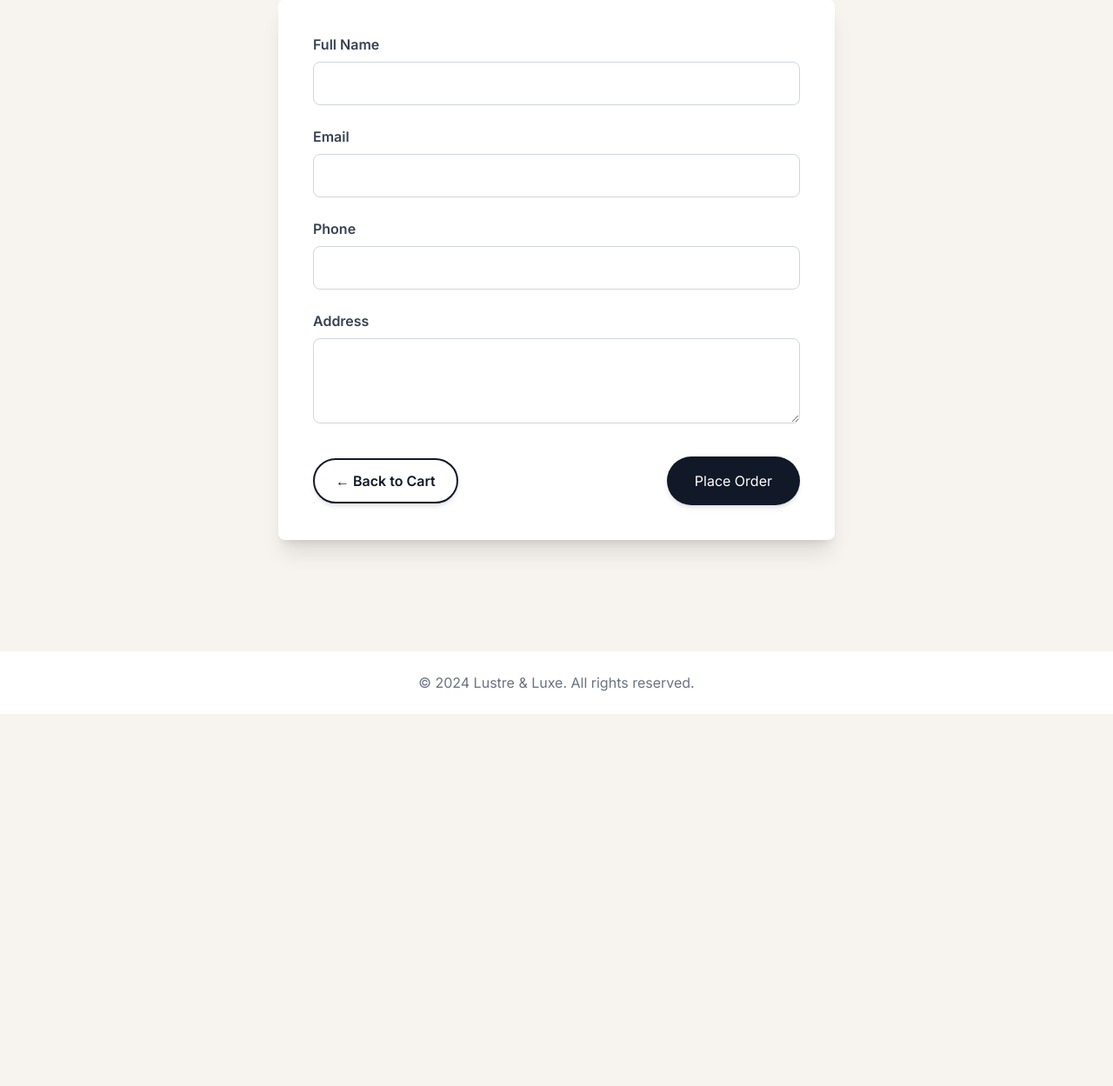
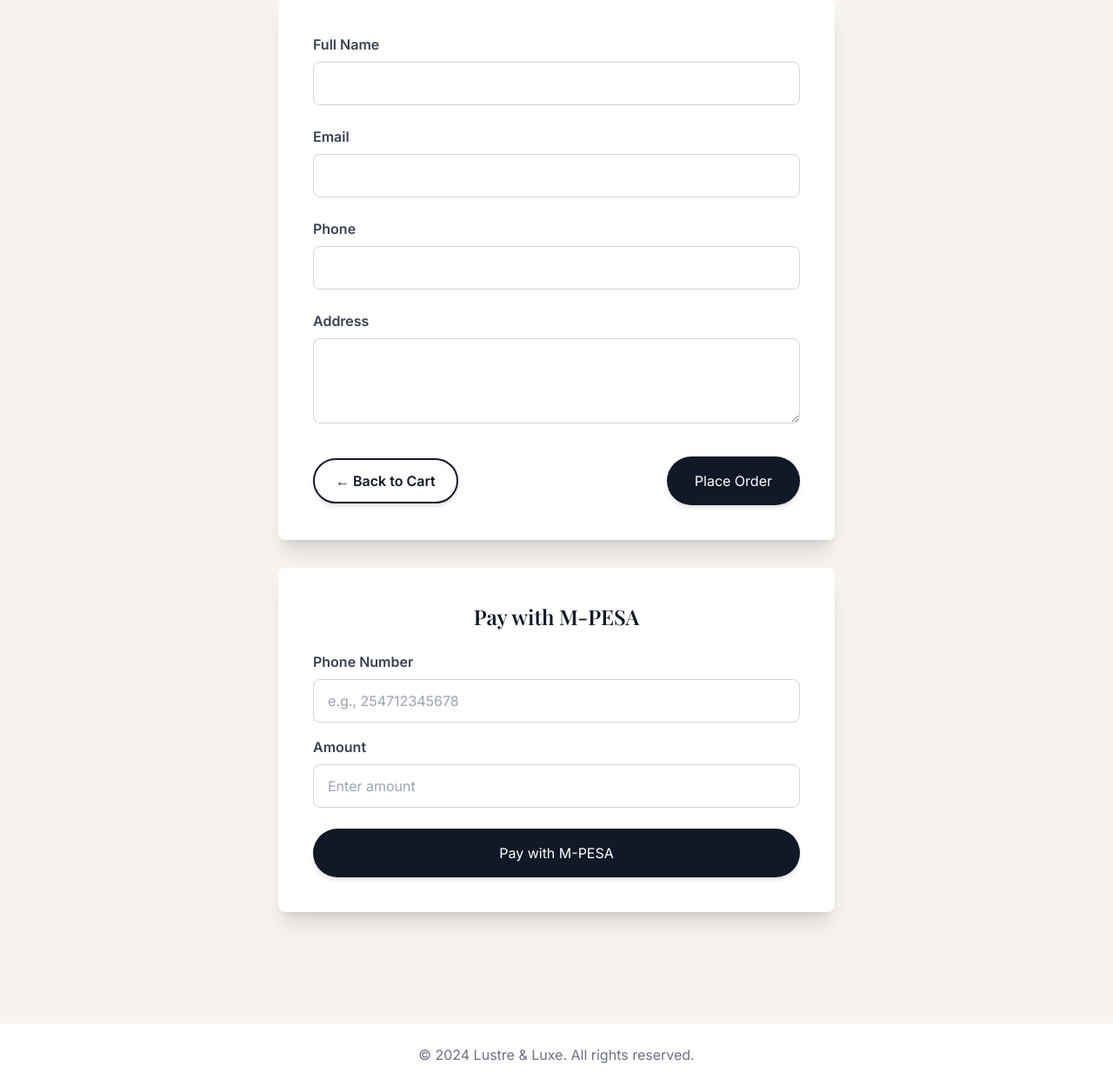
Before and after one commit to myusercloud/lustreandluxe, a Django app: page /checkout/ in a window 1280 px wide. Shown: the part 243-1492 px from the top of the page at 87% size. Before the commit the page ends 1064 px from the top, so only its background shows below. Run offline with Django 5.2, Linux system fonts and the light colour scheme; some libraries are stand-ins or nearby versions; some web fonts are replaced.

Commit message:
Implement M-PESA payment integration with API credentials and callback handling

```diff
--- a/lustreandluxe/lustreandluxe/shop/templates/shop/checkout.html
+++ b/lustreandluxe/lustreandluxe/shop/templates/shop/checkout.html
@@ -1,17 +1,11 @@
 {% load static %}
-<!--
-  Checkout Page for "Lustre & Luxe"
-  Refactored from Bootstrap to Tailwind CSS for a cohesive design.
--->
 <!DOCTYPE html>
 <html lang="en">
 <head>
     <meta charset="UTF-8">
     <meta name="viewport" content="width=device-width, initial-scale=1.0">
     <title>Checkout - Lustre & Luxe</title>
-    <!-- Load Tailwind CSS from CDN -->
     <script src="https://cdn.tailwindcss.com"></script>
-    <!-- Load Google Fonts for 'Inter' and 'Playfair Display' -->
     <link rel="preconnect" href="https://fonts.googleapis.com">
     <link rel="preconnect" href="https://fonts.gstatic.com" crossorigin>
     <link href="https://fonts.googleapis.com/css2?family=Playfair+Display:ital,wght@0,400..900;1,400..900&family=Inter:wght@300;400;500;600;700&display=swap" rel="stylesheet">
@@ -27,18 +21,15 @@
 </head>
 <body class="bg-[#f7f3ef] text-gray-800 font-inter">
 
-    <!-- Navigation Bar -->
     <nav class="bg-white shadow-sm sticky top-0 z-50">
         <div class="container mx-auto px-4 py-4 md:flex md:items-center md:justify-between">
             <a href="/" class="font-playfair text-2xl font-semibold text-gray-900">Lustre & Luxe</a>
 
             <div class="flex items-center space-x-6 mt-4 md:mt-0">
-                <!-- Navigation links -->
                 <a href="#" class="text-gray-600 hover:text-gray-900 transition duration-300">Rings</a>
                 <a href="#" class="text-gray-600 hover:text-gray-900 transition duration-300">Necklaces</a>
                 <a href="#" class="text-gray-600 hover:text-gray-900 transition duration-300">Bracelets</a>
 
-                <!-- Search bar with SVG icon -->
                 <div class="relative hidden sm:block">
                     <input type="search" placeholder="Search..." class="pl-10 pr-4 py-2 rounded-full border border-gray-300 focus:outline-none focus:ring-2 focus:ring-gray-900 transition duration-300 w-48">
                     <svg class="absolute left-3 top-1/2 transform -translate-y-1/2 w-5 h-5 text-gray-400" fill="none" stroke="currentColor" viewBox="0 0 24 24" xmlns="http://www.w3.org/2000/svg"><path stroke-linecap="round" stroke-linejoin="round" stroke-width="2" d="M21 21l-6-6m2-5a7 7 0 11-14 0 7 7 0 0114 0z"></path></svg>
@@ -51,7 +42,7 @@
         <h1 class="font-playfair text-4xl sm:text-5xl font-semibold text-center text-gray-900 mb-10">Secure Checkout</h1>
 
         <div class="bg-white p-8 sm:p-10 rounded-lg shadow-xl">
-            <form method="post">
+            <form method="post" id="order-form">
                 {% csrf_token %}
                 <div class="mb-6">
                     <label for="fullName" class="block text-gray-700 font-semibold mb-2">Full Name</label>
@@ -83,14 +74,52 @@
                 </div>
             </form>
         </div>
+
+        <div class="bg-white p-8 sm:p-10 rounded-lg shadow-xl mt-8">
+            <h2 class="font-playfair text-2xl font-semibold text-center text-gray-900 mb-6">Pay with M-PESA</h2>
+            <form id="payment-form">
+                <div class="mb-4">
+                    <label for="phone-mpesa" class="block text-gray-700 font-semibold mb-2">Phone Number</label>
+                    <input type="text" id="phone-mpesa" class="w-full px-4 py-3 rounded-lg border border-gray-300 focus:outline-none focus:ring-2 focus:ring-gray-900 transition duration-300" placeholder="e.g., 254712345678" required>
+                </div>
+                <div class="mb-6">
+                    <label for="amount-mpesa" class="block text-gray-700 font-semibold mb-2">Amount</label>
+                    <input type="number" id="amount-mpesa" class="w-full px-4 py-3 rounded-lg border border-gray-300 focus:outline-none focus:ring-2 focus:ring-gray-900 transition duration-300" placeholder="Enter amount" required>
+                </div>
+                <button type="submit" class="w-full px-8 py-4 rounded-full text-white bg-gray-900 hover:bg-gray-700 transition duration-300 shadow-md">
+                    Pay with M-PESA
+                </button>
+            </form>
+        </div>
+
     </div>
 
-    <!-- Footer -->
     <footer class="bg-white py-6 mt-12">
         <div class="container mx-auto px-4 text-center text-gray-500">
             &copy; 2024 Lustre & Luxe. All rights reserved.
         </div>
     </footer>
 
+    <script>
+        document.getElementById("payment-form").addEventListener("submit", async (e) => {
+            e.preventDefault();
+            const phone = document.getElementById("phone-mpesa").value;
+            const amount = document.getElementById("amount-mpesa").value;
+
+            try {
+                const res = await fetch(`/initiate-payment/?phone=${phone}&amount=${amount}`);
+                if (!res.ok) {
+                    throw new Error(`HTTP error! status: ${res.status}`);
+                }
+                const data = await res.json();
+                console.log(data);
+                alert("Check your phone to complete payment");
+            } catch (error) {
+                console.error("Payment initiation failed:", error);
+                alert("Failed to initiate payment. Please try again.");
+            }
+        });
+    </script>
+
 </body>
 </html>
--- a/lustreandluxe/lustreandluxe/shop/urls.py
+++ b/lustreandluxe/lustreandluxe/shop/urls.py
@@ -8,4 +8,6 @@ urlpatterns = [
     path('cart/add/<int:product_id>/', views.cart_add, name='cart_add'),
     path('cart/remove/<int:product_id>/', views.cart_remove, name='cart_remove'),
     path('checkout/', views.checkout, name='checkout'),
+    path("initiate-payment/", views.initiate_payment, name="initiate_payment"),
+    path("mpesa/callback/", views.mpesa_callback, name="mpesa_callback"),
 ]
--- a/lustreandluxe/lustreandluxe/shop/views.py
+++ b/lustreandluxe/lustreandluxe/shop/views.py
@@ -3,6 +3,11 @@ from django.contrib import messages
 from django.shortcuts import redirect, render, get_object_or_404
 from .models import Order, OrderItem, Product
 from django.views.decorators.http import require_POST
+from django.http import JsonResponse
+from .mpesa import lipa_na_mpesa
+from django.views.decorators.csrf import csrf_exempt
+import json
+
 
 
 # Product views
@@ -103,3 +108,22 @@ def checkout(request):
         return redirect('product_list')
 
     return render(request, 'shop/checkout.html')
+
+
+
+
+
+def initiate_payment(request):
+    phone_number = request.GET.get("phone")   # e.g. 2547XXXXXXX
+    amount = request.GET.get("amount")        # e.g. 1000
+    response = lipa_na_mpesa(phone_number, amount)
+    return JsonResponse(response)
+
+
+
+@csrf_exempt
+def mpesa_callback(request):
+    data = json.loads(request.body.decode('utf-8'))
+    print("Callback Data:", data)  # Log for testing
+    # TODO: Save to database (transaction success/failure)
+    return JsonResponse({"ResultCode": 0, "ResultDesc": "Accepted"})
```
Also changed, not shown: lustreandluxe/lustreandluxe/lustreandluxe/settings.py (+9 -0 lines), lustreandluxe/lustreandluxe/shop/mpesa.py (added, +48 -0 lines), lustreandluxe/lustreandluxe/db.sqlite3, lustreandluxe/lustreandluxe/shop/templates/shop/pay_with_mpesa.html (added), 1 other file.
